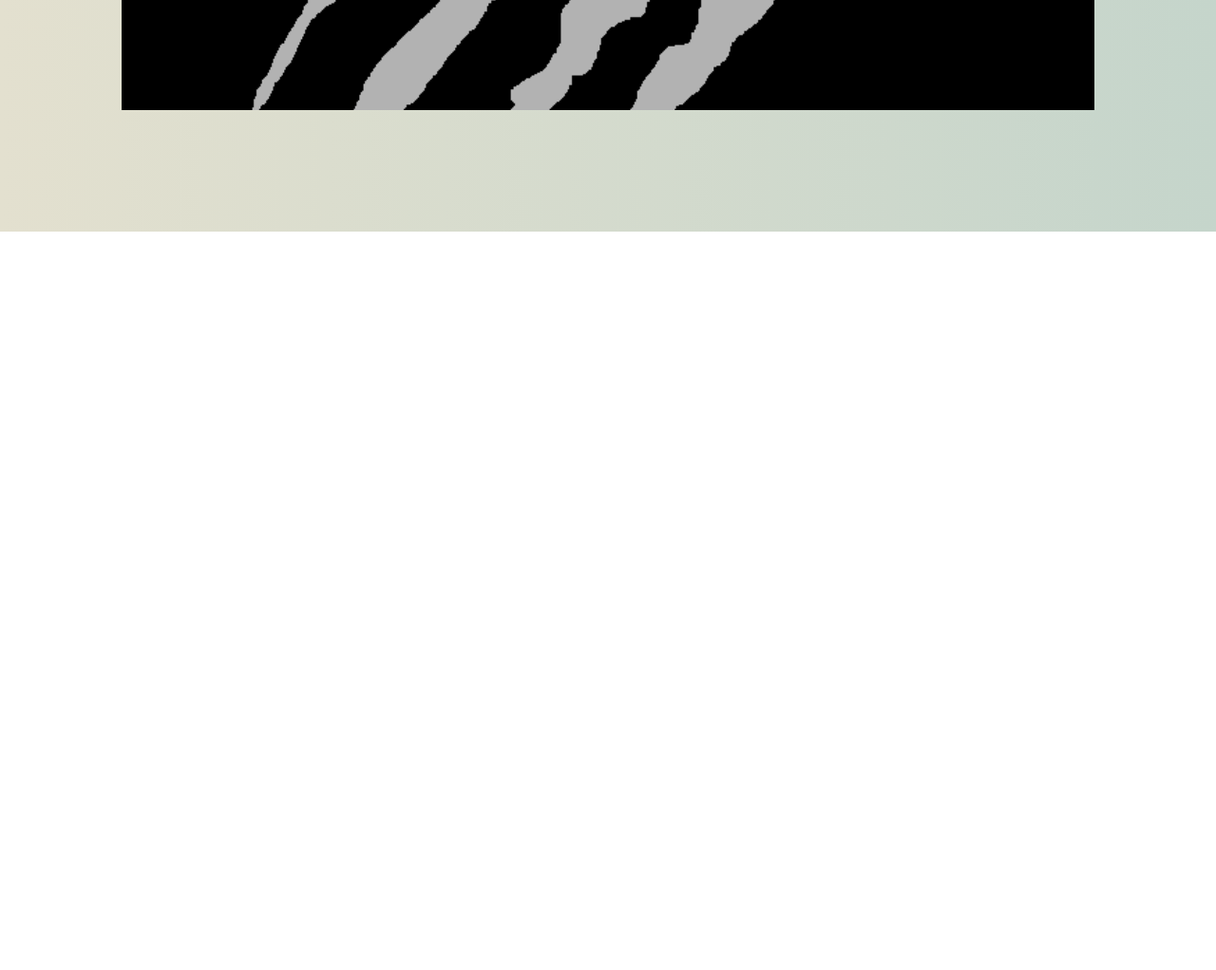
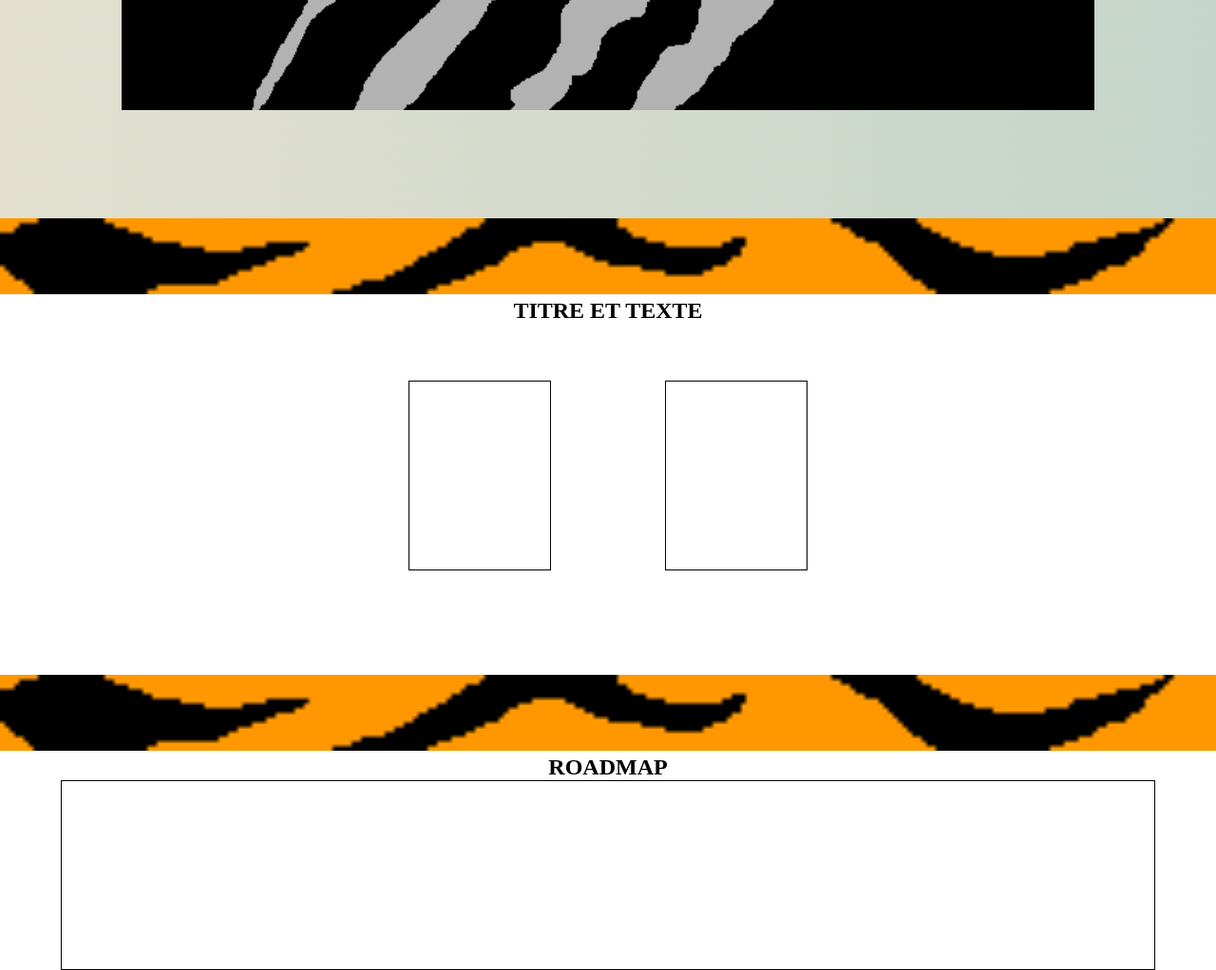
Before and after one commit to nianemassaerniane/tigerFighterPixel, a plain HTML site: page index.html in a window 1280 px wide. Shown: the part 556-1578 px from the top of the page at 95% size. Before the commit the page ends 800 px from the top, so only its background shows below. Drawn offline with nearby package versions, Linux system fonts and the light colour scheme; a web font is replaced by a local one.

Commit message:
intégration et immagination de la description et du roadmap

```diff
--- a/assets/js/tiger.js
+++ b/assets/js/tiger.js
@@ -25,5 +25,5 @@ hamburger.addEventListener('click', function(){
 })
 
 btnClose.addEventListener('click', function(){
-    TweenMax.to(nav, 0.1,{right:-300});
+    TweenMax.to(nav, 0.1,{right:-4000});
 })
--- a/assets/style/style.css
+++ b/assets/style/style.css
@@ -1,3 +1,6 @@
+header{
+    width: 100%;
+}
 * {
     margin: 0;
     padding: 0;
@@ -19,7 +22,7 @@ nav {
     display: grid;
     grid-template-columns: 10% 1fr 1fr 10%;
     min-height: 12vh;
-    color: white;
+    color:white;
     align-items: center;
 }
 
@@ -93,29 +96,15 @@ section {
     /* toussa pour ça je crois */
     opacity: 0.3;
 }
-
-
-
-
-
-
-
-
-
-
-
-
-
-
 /* Partie Menu */
 
 .overlay {
 
     height: 100%;
-    width: 300px;
+    width: 100%;
     position: fixed;
     z-index: 10;
-    right: -300px;
+    right: -4000px;
     top: 0;
 
     background-color: rgba(0,0,0,1);
@@ -125,7 +114,7 @@ section {
 
 .overlay-content {
     position: relative;
-    top: 30%;
+    top: 10%;
     width: 100%;
     text-align: center;
 
@@ -154,3 +143,39 @@ section {
     right: 45px;
     font-size: 60px;
 }
+
+/* SEPARATEUR DE SECTION*/
+
+.separateur img{
+    margin-top: 50px;
+    width: 100%;
+    object-fit: cover;
+    height: 80px;
+}
+
+/* DESCRIPTION DE L'ACTIVITE */
+h2{
+    text-align: center;
+}
+.container{
+    display: flex;
+    justify-content: center;
+    flex-wrap: wrap;
+}
+.box{
+    margin: 60px;
+    border: 1px solid black;
+    height: 200px;
+    width: 150px;
+}
+
+/* ROADMAP */
+.roadContainer{
+    display: flex;
+    justify-content: center;
+}
+.road{
+    height: 200px;
+    width: 90%;
+    border: 1px solid black;
+}
--- a/index.html
+++ b/index.html
@@ -41,7 +41,7 @@
             <a href="#" class="closebtn">&times;</a>
 
             <div class="overlay-content">
-                <a href="#">WP</a>
+                <a href="#myNav">WP</a>
                 <a href="#">litepaper</a>
                 <a href="#">Roadmap</a>
                 <a href="#">Team</a>
@@ -51,7 +51,29 @@
 
         </div>
     <!-- background slide -->
-    <div class="background"></div>
+    <div class="background">
+
+    </div>
+
+    <div class="separateur">
+        <img src="assets/images/unnamed.png" alt="tiger fighter pixel| nft">
+    </div>
+    <div class="description">
+        <h2>TITRE ET TEXTE</h2>
+        <div class="container">
+            <div class="box"></div>
+            <div class="box"></div>
+        </div>
+    </div>
+    <div class="separateur">
+        <img src="assets/images/unnamed.png" alt="tiger fighter pixel| nft">
+    </div>
+    <div class="roadmapaBox">
+        <h2>ROADMAP</h2>
+        <div class="roadContainer">
+            <div class="road"></div>
+        </div>
+    </div>
 
     <script src="https://cdnjs.cloudflare.com/ajax/libs/gsap/2.1.3/TweenMax.min.js"></script>
     <script src="assets/js/tiger.js"></script>
```
